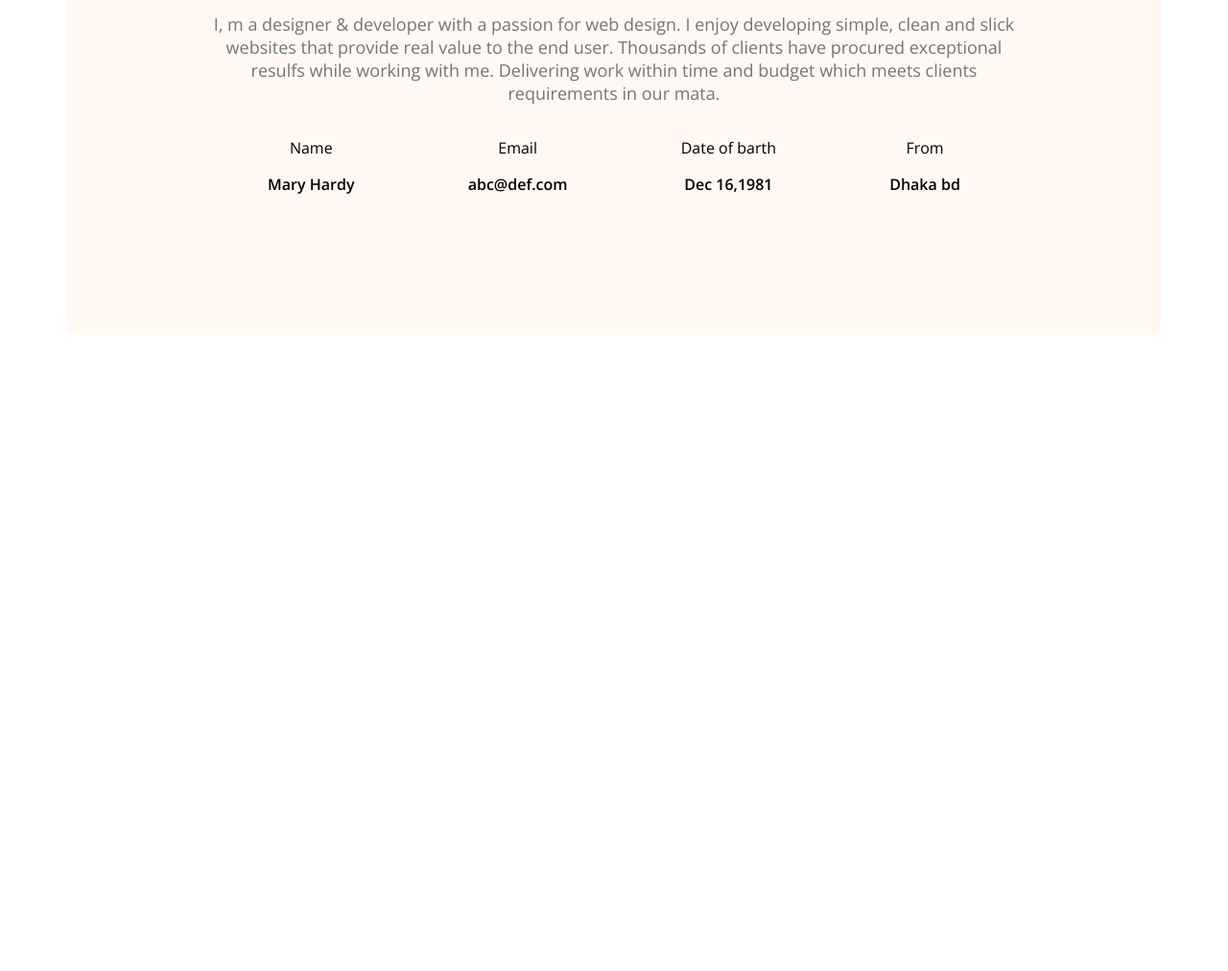
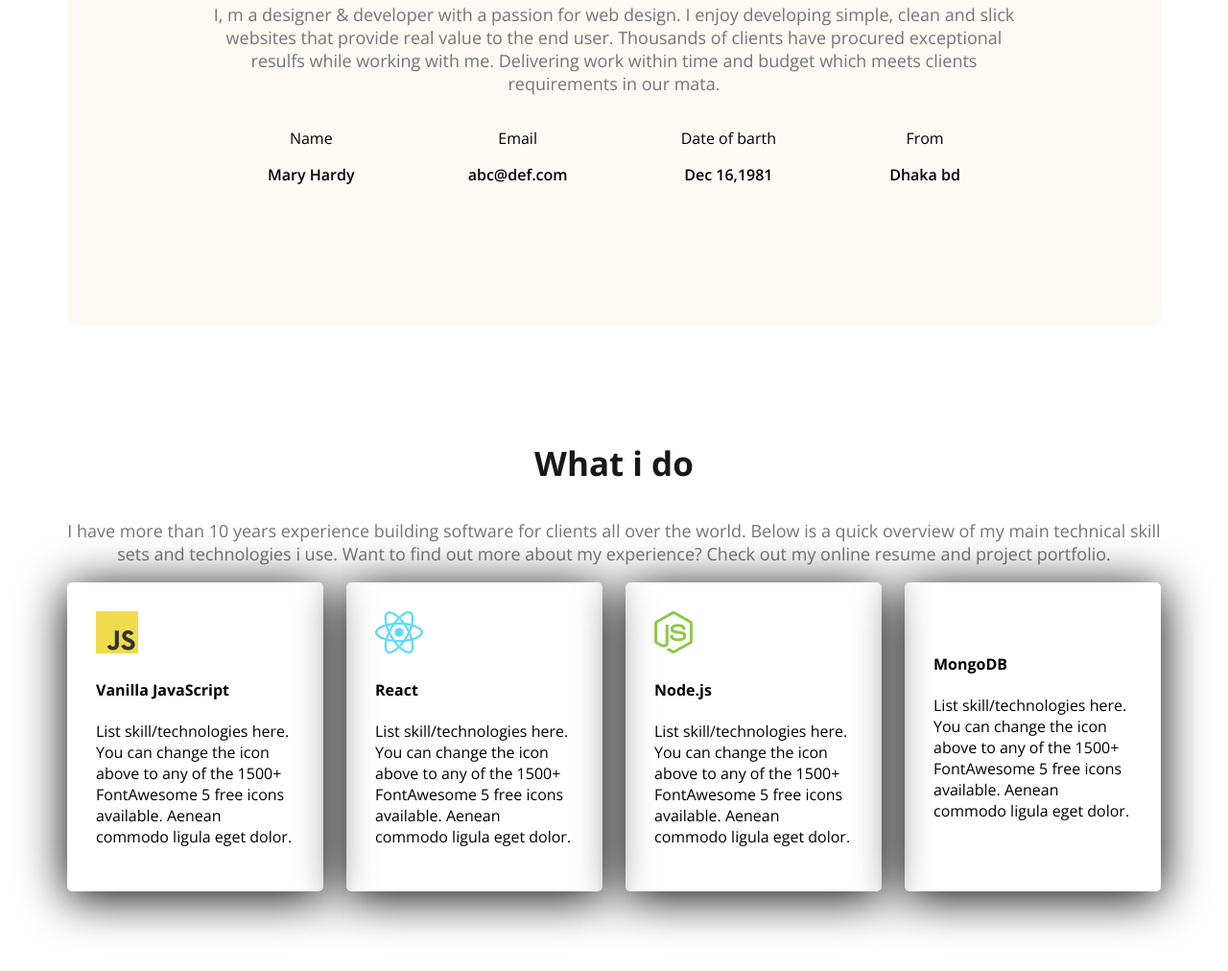
Before and after one commit to Naz-mul11/web-dev-portfolio, a plain HTML site: page index.html in a window 1280 px wide. Shown: the part 1234-2246 px from the top of the page at 96% size. Before the commit the page ends 1591 px from the top, so only its background shows below. Drawn offline with nearby package versions, Linux system fonts and the light colour scheme.

Commit message:
added other code

```diff
--- a/index.html
+++ b/index.html
@@ -64,6 +64,35 @@
         </div>
 
     </section>
+    <section class="scills">
+        <h3 class="section-title text-center">What i do</h3>
+        <p class="section-des text-center">I have more than 10 years experience building software for clients all over the world. Below is a quick overview of my main technical skill sets and technologies i use. Want to find out more about my experience? Check out my online resume and project portfolio.</p>
+        <div class="skills-container">
+            <div class="skill">
+                <img src="images/icons/js.png" alt="">
+                <h4 class="skill-title">Vanilla JavaScript</h4>
+                <p class="skill-des">List skill/technologies here. You can change the icon above to any of the 1500+ FontAwesome 5 free icons available. Aenean commodo ligula eget dolor.</p>
+            </div>
+            <div class="skill">
+                <img src="images/icons/react.png" alt="">
+                <h4 class="skill-title">React</h4>
+                <p class="skills-des">List skill/technologies here. You can change the icon above to any of the 1500+ FontAwesome 5 free icons available. Aenean commodo ligula eget dolor.</p>
+            </div>
+            <div class="skill">
+                <img src="images/icons/nodejs.png" alt="">
+                <h4 class="skill-title">Node.js</h4>
+                <p class="skill-des">List skill/technologies here. You can change the icon above to any of the 1500+ FontAwesome 5 free icons available. Aenean commodo ligula eget dolor.</p>
+            </div>
+            <div class="skill">
+                <img src="images/icons/mongo.png" alt="">
+                <h4 class="skill-title">MongoDB</h4>
+                <p class="skill-des">List skill/technologies here. You can change the icon above to any of the 1500+ FontAwesome 5 free icons available. Aenean commodo ligula eget dolor.</p>
+            </div>
+        </div>
+
+
+
+    </section>
 
 </main>
 <footer>
--- a/styles/portfolio.css
+++ b/styles/portfolio.css
@@ -62,6 +62,9 @@ nav li a {
     font-size: 18px;
     color: #757575;
 }
+.text-center{
+    text-align: center;
+}
 nav ul {
     display: flex;
     align-items: center;
@@ -93,11 +96,15 @@ main{
     max-width: 1140px;
     margin: 0 auto;
 }
+main section{
+    margin-top: 120px;
+    margin-bottom: 120px;
+}
 .about{
     border-radius: 10px;
     padding: 130px 150px;
     text-align: center;
-    margin-top: 130px;
+
 }
 .about-items{
     display: flex;
@@ -106,3 +113,14 @@ main{
 .item-description{
     font-weight: 600;
 }
+/* skill */
+.skills-container{
+    display: flex;
+    gap: 24px;
+}
+.skill{
+    padding: 30px;
+    box-shadow: 0 6px 50px 0 black;
+    border-radius: 5px;
+
+}
```
